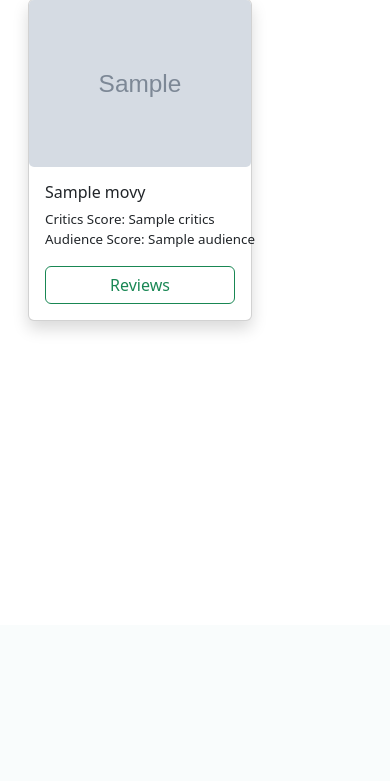
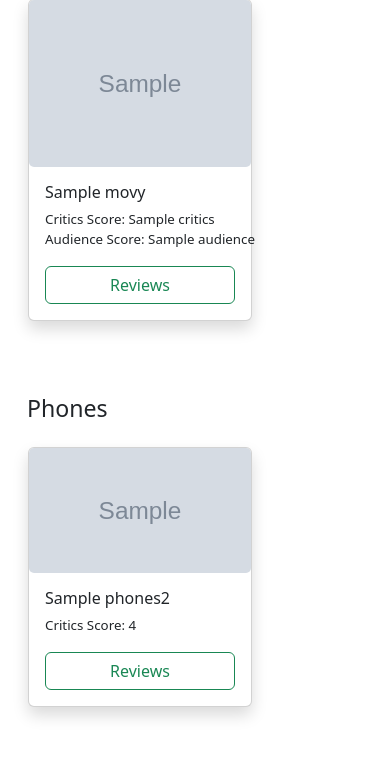
Before and after one commit to girijachachada/ReviewSync, a Flask app: page /home in a window 390 px wide. Shown: the part 219-1000 px from the top of the page. Before the commit the page ends 550 px from the top, so only its background shows below. Run offline with Flask 3, Linux system fonts and the light colour scheme; grey boxes marked "Sample" are stand-in pictures; a database or web service that is not in the repository returns one stand-in record (values such as "Sample title"); some libraries are stand-ins or nearby versions.

Commit message:
Phone Reviews added to Front End

```diff
--- a/app.py
+++ b/app.py
@@ -4,10 +4,12 @@ from werkzeug.security import generate_password_hash, check_password_hash
 from bson import ObjectId
 
 app = Flask(__name__)
-app.config["MONGO_URI"] = "mongodb+srv://review123:review123@cluster0.73f4jpp.mongodb.net/movie_reviews"
+app.config["MONGO_URI_MOVIES"] = "mongodb+srv://review123:review123@cluster0.73f4jpp.mongodb.net/movie_reviews"
+app.config["MONGO_URI_PHONES"] = "mongodb+srv://review123:review123@cluster0.73f4jpp.mongodb.net/phone_reviews"
 app.secret_key = "supersecretkey"
 
-mongo = PyMongo(app)
+mongo_movies = PyMongo(app, uri=app.config["MONGO_URI_MOVIES"])
+mongo_phones = PyMongo(app, uri=app.config["MONGO_URI_PHONES"])
 
 @app.route('/')
 def index():
@@ -17,20 +19,20 @@ def index():
 def home():
     # Retrieve user's first name from session
     first_name = session.get('first_name', 'Guest')
-    movies = mongo.db.movies.find()
-    return render_template('home.html', first_name=first_name, movies=movies)
+    movies = mongo_movies.db.movies.find()
+    phones = mongo_phones.db.phones2.find()
+    return render_template('home.html', first_name=first_name, movies=movies,phones=phones)
 
 @app.route('/login', methods=['GET', 'POST'])
 def login():
     if request.method == 'POST':
         email = request.form['email']
         password = request.form['password']
-        user = mongo.db.users.find_one({'email': email})
+        user = mongo_movies.db.users.find_one({'email': email})
 
         if user and check_password_hash(user['password'], password):
             flash('Login successful!', 'success')
             session['first_name'] = user['first_name']  # Store first name in session
-            print("First name stored in session:", session['first_name'])  # Debug statement
             return redirect(url_for('home'))
         else:
             flash('Invalid email or password', 'danger')
@@ -46,10 +48,10 @@ def signup():
         password = request.form['password']
         hashed_password = generate_password_hash(password, method='pbkdf2:sha256')
 
-        if mongo.db.users.find_one({'email': email}):
+        if mongo_movies.db.users.find_one({'email': email}):
             flash('Email already exists!', 'danger')
         else:
-            mongo.db.users.insert_one({'first_name': first_name, 'last_name': last_name, 'email': email, 'password': hashed_password})
+            mongo_movies.db.users.insert_one({'first_name': first_name, 'last_name': last_name, 'email': email, 'password': hashed_password})
             flash('Signup successful!', 'success')
             session['first_name'] = first_name
             return redirect(url_for('home'))
@@ -63,17 +65,40 @@ def show_reviews(movie_id):
     object_id = ObjectId(movie_id)
 
     # Query MongoDB collection for movie with specified _id
-    movie = mongo.db.movies.find_one({"_id": object_id})
+    movie = mongo_movies.db.movies.find_one({"_id": object_id})
     if movie:
         movie_name = movie.get('movie_name')
         # Also fetch reviews from another MongoDB collection based on movie name
         other_reviews = []
-        other_movie = mongo.db.letterboxd_movies.find_one({"title": movie_name})
+        other_movie = mongo_movies.db.letterboxd_movies.find_one({"title": movie_name})
         if other_movie:
             other_reviews = other_movie.get('popular_reviews', [])
         reviews = movie.get('reviews', [])
 
     return render_template('reviews.html', reviews=reviews, other_reviews=other_reviews)
+
+@app.route('/phone_reviews/<phone_id>')
+def show_reviews_phone(phone_id):
+    # Retrieve reviews for the selected phone from MongoDB
+    reviews = ""
+    object_id = ObjectId(phone_id)
+
+    # Query MongoDB collection for phone with specified _id
+    phone = mongo_phones.db.phones2.find_one({"_id": object_id})
+    if phone:
+        phone_name = phone.get('phone_name') + " "  # Add one extra space
+        other_reviews = ""
+        other_phone = mongo_phones.db.phones.find_one({"phone_name": phone_name})
+        if other_phone:
+            other_reviews = other_phone.get('review', "")
+        reviews = phone.get('review', "")
+
+    # If other_reviews is empty, set it to "Review not available"
+    if not other_reviews:
+        other_reviews = "Review not available"
+
+    return render_template('phone_reviews.html', reviews=reviews, other_reviews=other_reviews)
+
 
 
 @app.route('/about')
--- a/templates/home.html
+++ b/templates/home.html
@@ -96,6 +96,24 @@
             </div>
             {% endfor %}
         </div>
+
+        <div class="scroll-container my-5">
+            <h3 style="margin-left: 15px;">Phones</h3>
+            {% for phone in phones %}
+            <div class="card mx-3 my-3 shadow" style="width: 14rem;">
+                <img src="{{ phone.image_url }}" class="card-img-top" alt="{{ phone.phone_name }}"
+                    style="border-radius: 5px; max-height: 125px;">
+                <div class="card-body">
+                    <h6 class="card-title">{{ phone.phone_name }}</h6>
+                    <p class="card-text" style="font-size: smaller;">Critics Score: {{ phone.critics_rating }}
+                        <!-- <br>Price: {{phone.price_inr}} -->
+                    </p>
+                    <a href="{{ url_for('show_reviews_phone', phone_id=phone._id) }}" class="btn btn-outline-success"
+                        style="text-align: center;width: 100%;">Reviews</a>
+                </div>
+            </div>
+            {% endfor %}
+        </div>
     </div>
 </body>
 <script src="https://cdn.jsdelivr.net/npm/bootstrap@5.3.3/dist/js/bootstrap.bundle.min.js"
```
Also changed, not shown: templates/phone_reviews.html (added, +47 -0 lines).
